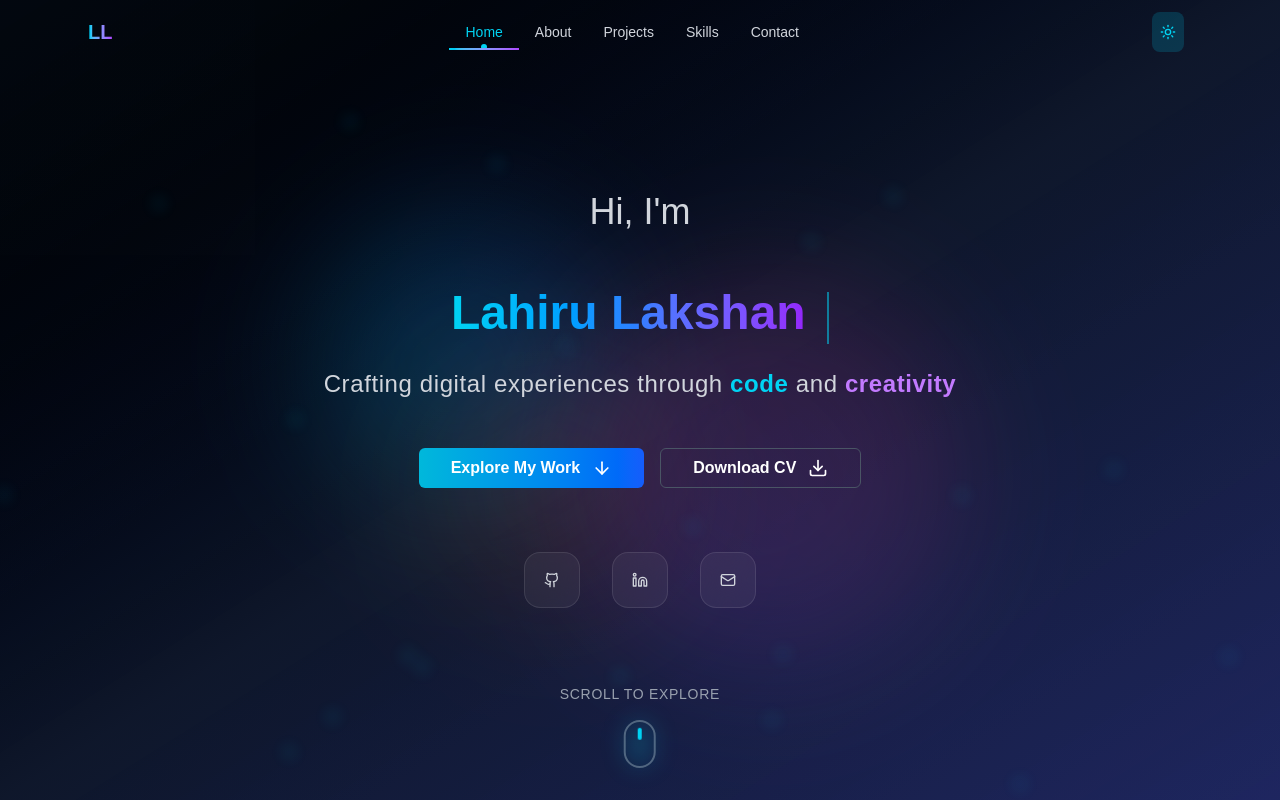
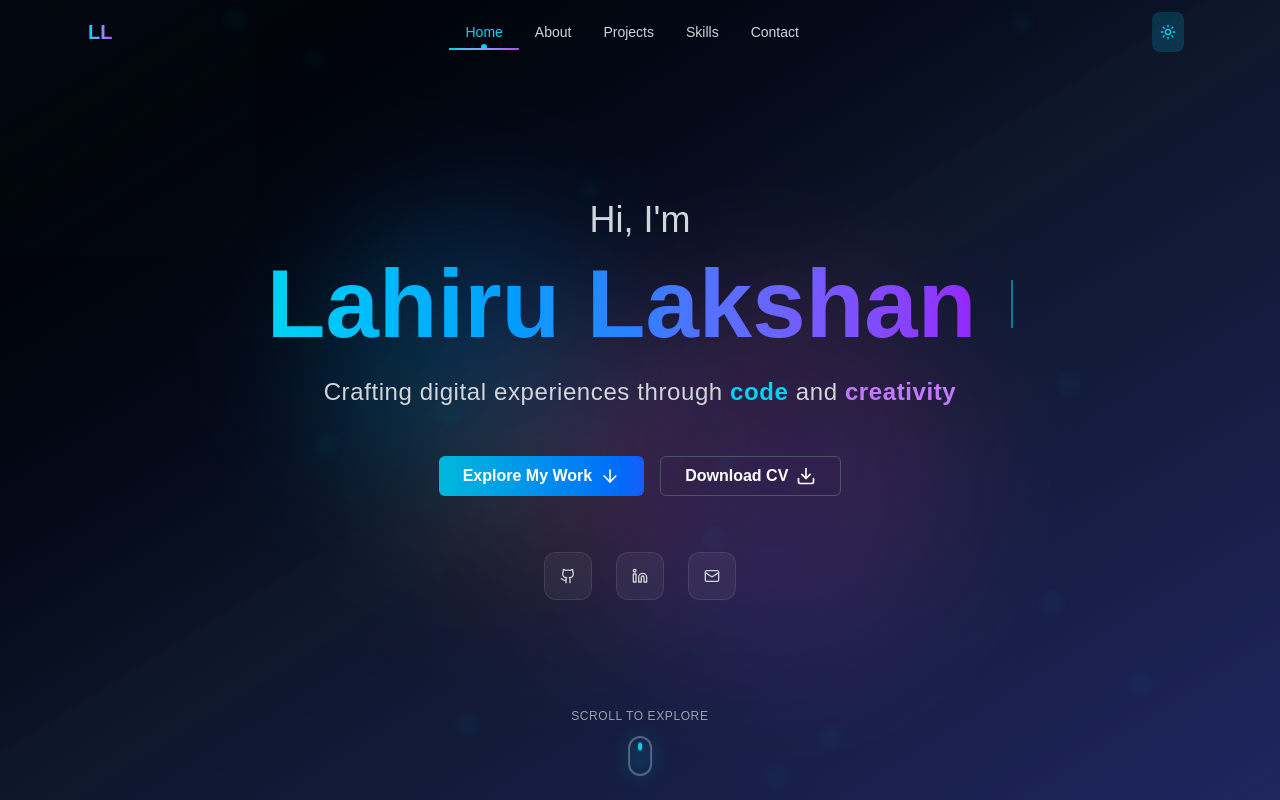
Before and after one commit to Lahirulakshan129/portfolio, a Next.js app in the folder portfolio/: page / in a window 1280 px wide. Shown: the top 800 px of the page. Built offline with nearby package versions, Linux system fonts and the light colour scheme.

Commit message:
add useThemeColor hook and update theme-color meta tag management

```diff
--- a/portfolio/src/app/components/Hero.tsx
+++ b/portfolio/src/app/components/Hero.tsx
@@ -12,6 +12,7 @@ interface HeroProps {
 
 import { ScrollToPlugin } from "gsap/ScrollToPlugin";
 gsap.registerPlugin(ScrollToPlugin);
+
 const handleDownloadCV = () => {
   const link = document.createElement("a");
   link.href = "/path-to-your-cv.pdf";
@@ -266,21 +267,21 @@ export const Hero = ({ scrollTo, darkMode }: HeroProps) => {
         className="absolute inset-0 overflow-hidden"
       >
         <div
-          className={`floating-element absolute top-1/4 left-1/4 w-48 h-48 md:w-60 md:h-60 lg:w-72 lg:h-72 rounded-full blur-3xl transition-colors duration-500 ${
+          className={`floating-element absolute top-1/4 left-1/4 w-32 h-32 md:w-60 md:h-60 lg:w-72 lg:h-72 rounded-full blur-3xl transition-colors duration-500 ${
             darkMode
               ? "bg-gradient-to-r from-cyan-500/20 to-blue-500/20"
               : "bg-gradient-to-r from-cyan-400/15 to-blue-400/15"
           }`}
         />
         <div
-          className={`floating-element absolute top-1/3 right-1/4 w-64 h-64 md:w-80 md:h-80 lg:w-96 lg:h-96 rounded-full blur-3xl transition-colors duration-500 ${
+          className={`floating-element absolute top-1/3 right-1/4 w-40 h-40 md:w-80 md:h-80 lg:w-96 lg:h-96 rounded-full blur-3xl transition-colors duration-500 ${
             darkMode
               ? "bg-gradient-to-r from-purple-500/15 to-pink-500/15"
               : "bg-gradient-to-r from-purple-400/10 to-pink-400/10"
           }`}
         />
         <div
-          className={`floating-element absolute bottom-1/4 left-1/3 w-40 h-40 md:w-52 md:h-52 lg:w-64 lg:h-64 rounded-full blur-3xl transition-colors duration-500 ${
+          className={`floating-element absolute bottom-1/4 left-1/3 w-32 h-32 md:w-52 md:h-52 lg:w-64 lg:h-64 rounded-full blur-3xl transition-colors duration-500 ${
             darkMode
               ? "bg-gradient-to-r from-orange-500/10 to-red-500/10"
               : "bg-gradient-to-r from-orange-400/5 to-red-400/5"
@@ -290,7 +291,7 @@ export const Hero = ({ scrollTo, darkMode }: HeroProps) => {
 
       {/* Particle background */}
       <div ref={particlesRef} className="absolute inset-0 opacity-30">
-        {[...Array(20)].map((_, i) => (
+        {[...Array(15)].map((_, i) => (
           <div
             key={i}
             className={`particle absolute w-1.5 h-1.5 md:w-2 md:h-2 rounded-full blur-sm transition-colors duration-500 ${getParticleColor()}`}
@@ -303,28 +304,30 @@ export const Hero = ({ scrollTo, darkMode }: HeroProps) => {
       </div>
 
       {/* Main content - Centered properly */}
-      <div className="hero-content text-center z-10 max-w-4xl mx-auto px-4 sm:px-6 lg:px-8 w-full">
+      <div className="hero-content text-center z-10 max-w-4xl mx-auto px-4 sm:px-6 lg:px-8 w-full mb-8 sm:mb-0">
         <h1
           ref={headingRef}
-          className="text-4xl sm:text-5xl md:text-6xl lg:text-7xl xl:text-8xl font-black mb-6 opacity-0 hero-element parallax-element"
+          className="text-4xl sm:text-5xl md:text-6xl lg:text-7xl xl:text-8xl font-black mb-4 sm:mb-6 opacity-0 hero-element parallax-element"
         >
           <span
-            className={`block text-xl sm:text-2xl md:text-3xl lg:text-4xl font-light mb-3 md:mb-4 transition-colors duration-500 ${getTextColor()}`}
+            className={`block text-xl sm:text-2xl md:text-3xl lg:text-4xl font-light mb-2 sm:mb-3 md:mb-4 transition-colors duration-500 ${getTextColor()}`}
           >
             Hi, I&apos;m
           </span>
-          <span className="typing text-5xl bg-gradient-to-r from-cyan-400 via-blue-500 to-purple-600 bg-clip-text text-transparent inline-block">
+          <div className="flex items-center justify-center">
+            <span className="typing text-4xl sm:text-5xl md:text-6xl lg:text-7xl xl:text-8xl bg-gradient-to-r from-cyan-400 via-blue-500 to-purple-600 bg-clip-text text-transparent inline-block">
               {/* Name will be typed by GSAP */}
             </span>
             <span
-            className={`cursor w-0.5 h-2 sm:h-10 md:h-10 lg:h-13 ml-1 sm:ml-2 inline-block align-bottom animate-pulse transition-colors duration-500 ${
+              className={`cursor w-0.5 h-6 sm:h-8 md:h-10 lg:h-12 ml-1 sm:ml-2 inline-block align-middle animate-pulse transition-colors duration-500 ${
                 darkMode ? "bg-cyan-400" : "bg-purple-500"
               }`}
             />
+          </div>
         </h1>
 
         <p
-          className={`text-base sm:text-lg md:text-xl lg:text-2xl mb-8 md:mb-10 lg:mb-12 opacity-0 hero-element font-light tracking-wide transition-colors duration-500 ${getTextColor()}`}
+          className={`text-base sm:text-lg md:text-xl lg:text-2xl mb-6 sm:mb-8 md:mb-10 lg:mb-12 opacity-0 hero-element font-light tracking-wide transition-colors duration-500 ${getTextColor()} px-2`}
         >
           Crafting digital experiences through{" "}
           <span
@@ -345,11 +348,11 @@ export const Hero = ({ scrollTo, darkMode }: HeroProps) => {
         </p>
 
         {/* Buttons container - centered and without parallax */}
-        <div className="flex flex-col sm:flex-row gap-4 justify-center items-center opacity-0 hero-element">
+        <div className="flex flex-col sm:flex-row gap-3 sm:gap-4 justify-center items-center opacity-0 hero-element px-4">
           {/* Explore My Work Button */}
           <Button
             onClick={handleScrollToProjects}
-            className={`px-6 py-3 sm:px-8 sm:py-4 text-sm sm:text-base font-semibold hover:scale-105 hover:shadow-2xl transition-all duration-300 group relative overflow-hidden ${
+            className={`px-5 py-2.5 sm:px-6 sm:py-3 text-sm sm:text-base font-semibold hover:scale-105 hover:shadow-2xl transition-all duration-300 group relative overflow-hidden ${
               darkMode
                 ? "bg-gradient-to-r from-cyan-500 to-blue-600 text-white hover:from-cyan-600 hover:to-blue-700 hover:shadow-cyan-500/25"
                 : "bg-gradient-to-r from-purple-500 to-pink-600 text-white hover:from-purple-600 hover:to-pink-700 hover:shadow-purple-500/25"
@@ -357,7 +360,7 @@ export const Hero = ({ scrollTo, darkMode }: HeroProps) => {
           >
             <span className="relative z-10 flex items-center">
               Explore My Work
-              <ArrowDown className="ml-2 sm:ml-3 w-4 h-4 sm:w-5 sm:h-5 group-hover:translate-y-1 transition-transform duration-300" />
+              <ArrowDown className="ml-2 w-4 h-4 sm:w-5 sm:h-5 group-hover:translate-y-1 transition-transform duration-300" />
             </span>
 
             {/* Animated overlay but non-interactive */}
@@ -373,7 +376,7 @@ export const Hero = ({ scrollTo, darkMode }: HeroProps) => {
           {/* Download CV Button */}
           <Button
             onClick={handleDownloadCV}
-            className={`px-6 py-3 sm:px-8 sm:py-4 text-sm sm:text-base font-semibold hover:scale-105 hover:shadow-2xl transition-all duration-300 group relative overflow-hidden border ${
+            className={`px-5 py-2.5 sm:px-6 sm:py-3 text-sm sm:text-base font-semibold hover:scale-105 hover:shadow-2xl transition-all duration-300 group relative overflow-hidden border ${
               darkMode
                 ? "border-gray-600 bg-transparent text-white hover:bg-gray-800 hover:shadow-gray-500/25"
                 : "border-gray-300 bg-transparent text-gray-800 hover:bg-gray-50 hover:shadow-gray-500/25"
@@ -381,7 +384,7 @@ export const Hero = ({ scrollTo, darkMode }: HeroProps) => {
           >
             <span className="relative z-10 flex items-center">
               Download CV
-              <Download className="ml-2 sm:ml-3 w-4 h-4 sm:w-5 sm:h-5 group-hover:translate-y-1 transition-transform duration-300" />
+              <Download className="ml-2 w-4 h-4 sm:w-5 sm:h-5 group-hover:translate-y-1 transition-transform duration-300" />
             </span>
 
             {/* Animated overlay but non-interactive */}
@@ -396,14 +399,14 @@ export const Hero = ({ scrollTo, darkMode }: HeroProps) => {
         </div>
 
         {/* Social Links */}
-        <div className="flex justify-center space-x-4 sm:space-x-6 md:space-x-8 mt-12 sm:mt-14 md:mt-16 opacity-0 hero-element">
+        <div className="flex justify-center space-x-3 sm:space-x-4 md:space-x-6 mt-8 sm:mt-12 md:mt-14 opacity-0 hero-element px-4">
           {socials.map(({ platform, icon, url }) => (
             <a
               key={platform}
               href={url}
               target="_blank"
               rel="noopener noreferrer"
-              className={`social-icon group w-10 h-10 sm:w-12 sm:h-12 md:w-14 md:h-14 rounded-xl sm:rounded-2xl flex items-center justify-center transition-all duration-500 hover:scale-110 hover:rotate-[360deg] ${getSocialIconBg()} ${getSocialIconHover()}`}
+              className={`social-icon group w-9 h-9 sm:w-10 sm:h-10 md:w-12 md:h-12 rounded-lg sm:rounded-xl flex items-center justify-center transition-all duration-500 hover:scale-110 hover:rotate-[360deg] ${getSocialIconBg()} ${getSocialIconHover()}`}
               aria-label={platform}
             >
               <div
@@ -417,18 +420,18 @@ export const Hero = ({ scrollTo, darkMode }: HeroProps) => {
       </div>
 
       {/* Enhanced Scroll Indicator */}
-      <div className="absolute bottom-6 sm:bottom-8 left-1/2 transform -translate-x-1/2 opacity-0 hero-element">
-        <div className="flex flex-col items-center space-y-3 sm:space-y-4">
+      <div className="absolute bottom-4 sm:bottom-6 left-1/2 transform -translate-x-1/2 opacity-0 hero-element">
+        <div className="flex flex-col items-center space-y-2 sm:space-y-3">
           <div
-            className={`text-xs sm:text-sm font-light tracking-wider uppercase transition-colors duration-500 ${getSecondaryTextColor()}`}
+            className={`text-xs font-light tracking-wider uppercase transition-colors duration-500 ${getSecondaryTextColor()}`}
           >
             Scroll to explore
           </div>
           <div
-            className={`w-6 h-10 sm:w-8 sm:h-12 border-2 rounded-full flex justify-center relative group transition-colors duration-500 ${getScrollIndicatorBorder()}`}
+            className={`w-5 h-8 sm:w-6 sm:h-10 border-2 rounded-full flex justify-center relative group transition-colors duration-500 ${getScrollIndicatorBorder()}`}
           >
             <div
-              className={`w-1 h-2 sm:h-3 rounded-full mt-2 animate-bounce transition-colors duration-500 ${getScrollIndicatorColor()}`}
+              className={`w-1 h-2 rounded-full mt-1.5 animate-bounce transition-colors duration-500 ${getScrollIndicatorColor()}`}
             />
             <div
               className={`absolute inset-0 rounded-full blur-md transition-all duration-500 ${getScrollIndicatorGlow()}`}
--- a/portfolio/src/app/layout.tsx
+++ b/portfolio/src/app/layout.tsx
@@ -4,11 +4,15 @@ import "./globals.css";
 import Script from "next/script";
 
 export const metadata: Metadata = {
-  title: "Alex Doe – CS Student & Developer",
-  description: "Personal portfolio of Alex Doe",
+  title: "Lahiru lakshan ",
+  description: "Personal portfolio",
 };
 
-export default function RootLayout({ children }: { children: React.ReactNode }) {
+export default function RootLayout({
+  children,
+}: {
+  children: React.ReactNode;
+}) {
   return (
     <html lang="en">
       <head>
@@ -21,6 +25,13 @@ export default function RootLayout({ children }: { children: React.ReactNode })
           src="https://cdn.jsdelivr.net/npm/canvas-confetti@1.9.2/dist/confetti.browser.min.js"
           strategy="afterInteractive"
         />
+        <meta name="theme-color" content="#020617" /> {/* default for dark */}
+        <meta name="mobile-web-app-capable" content="yes" />
+        <meta name="apple-mobile-web-app-capable" content="yes" />
+        <meta
+          name="apple-mobile-web-app-status-bar-style"
+          content="black-translucent"
+        />
       </head>
       <body className="font-poppins">{children}</body>
     </html>
--- /dev/null
+++ b/portfolio/src/hooks/useThemeColor.ts
@@ -0,0 +1,24 @@
+// hooks/useThemeColor.ts
+import { useEffect } from 'react';
+
+export const useThemeColor = (color: string) => {
+  useEffect(() => {
+    // Update theme-color meta tag
+    let metaThemeColor = document.querySelector('meta[name="theme-color"]');
+
+    if (!metaThemeColor) {
+      metaThemeColor = document.createElement('meta');
+      metaThemeColor.setAttribute('name', 'theme-color');
+      document.head.appendChild(metaThemeColor);
+    }
+
+    metaThemeColor.setAttribute('content', color);
+
+    // Cleanup on unmount
+    return () => {
+      if (metaThemeColor) {
+        metaThemeColor.setAttribute('content', '#000000'); // Default fallback
+      }
+    };
+  }, [color]);
+};
```
Also changed, not shown: portfolio/src/app/page.tsx (+21 -0 lines). Lines whose indentation alone changed are shown as unchanged.
